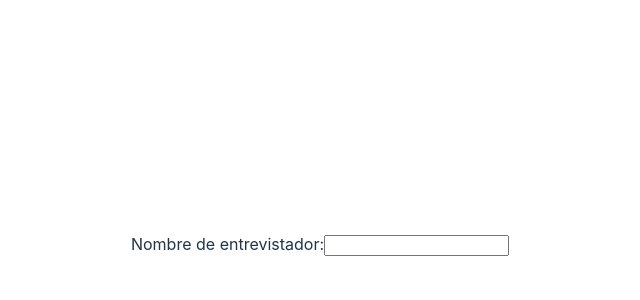
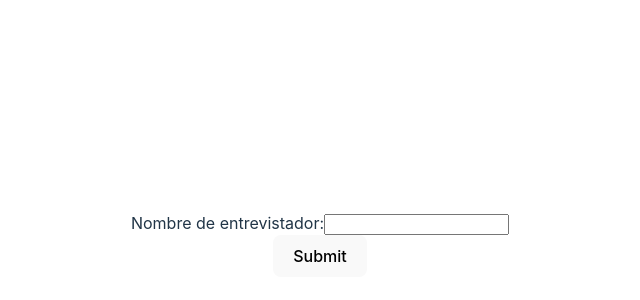
Before and after one commit to UnCarro/Bedu-PW8-Frontend, a React (Vite) app: page / in a window 1280 px wide. Shown: the part 156-456 px from the top of the page, without its empty margins (320-960 px from the left). Built offline with nearby package versions, Linux system fonts and the light colour scheme.

Commit message:
PW8: button testing

```diff
--- a/src/MyForm.jsx
+++ b/src/MyForm.jsx
@@ -2,18 +2,29 @@ import axios from "axios"
 
 export function MyForm() {
 
-    const handleSubmit = () => {
-        axios.post("",
-            {})
-            .then()
-            .catch();
+    const handleSubmit = (event) => {
+        console.log(event);
+        // axios.post("/test",
+        //     { a: event.target.value })
+        //     .then(response => {
+        //         console.log(response);
+        //     }
+        //     )
+        //     .catch(
+        //         e => {
+        //             console.log(e);
+        //         }
+        //     );
     }
 
     return (
-        <form onSubmit={handleSubmit}>
-            <label>Nombre de entrevistador:
-                <input id="interviewerName" type="text" />
-            </label>
-        </form>
+        <>
+            <form >
+                <label>Nombre de entrevistador:
+                    <input id="interviewerName" type="text" />
+                </label>
+            </form>
+            <button onClick={handleSubmit}>Submit</button>
+        </>
     )
 }
```
